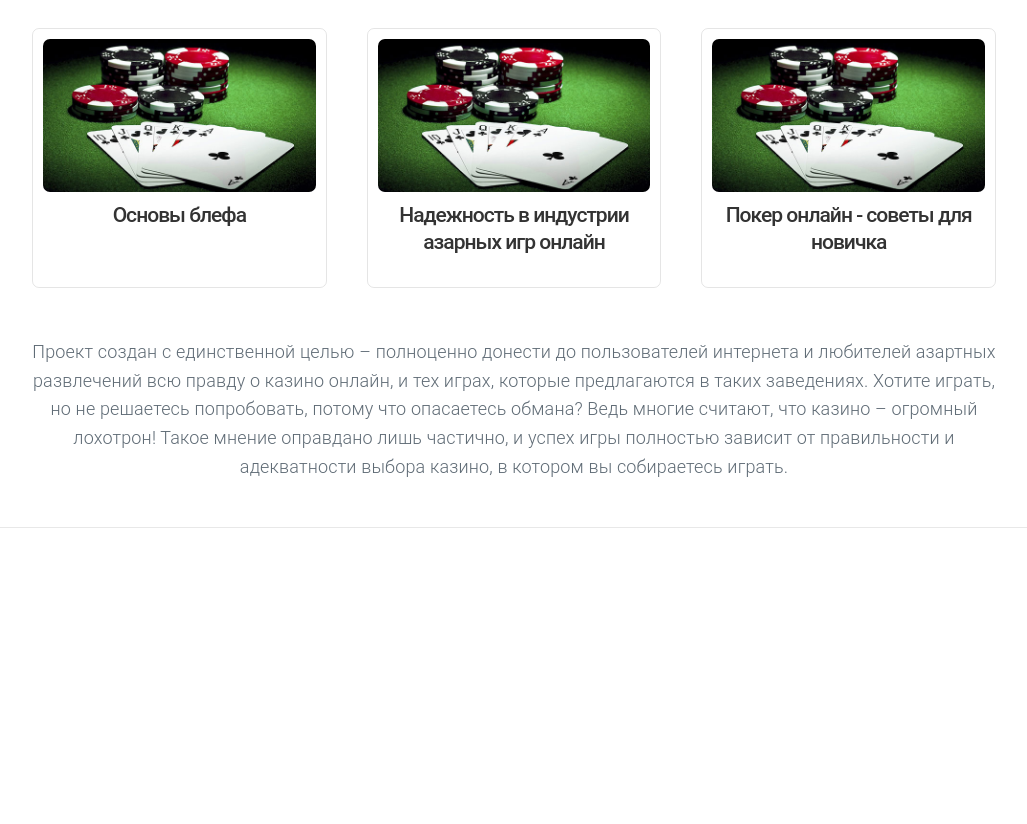
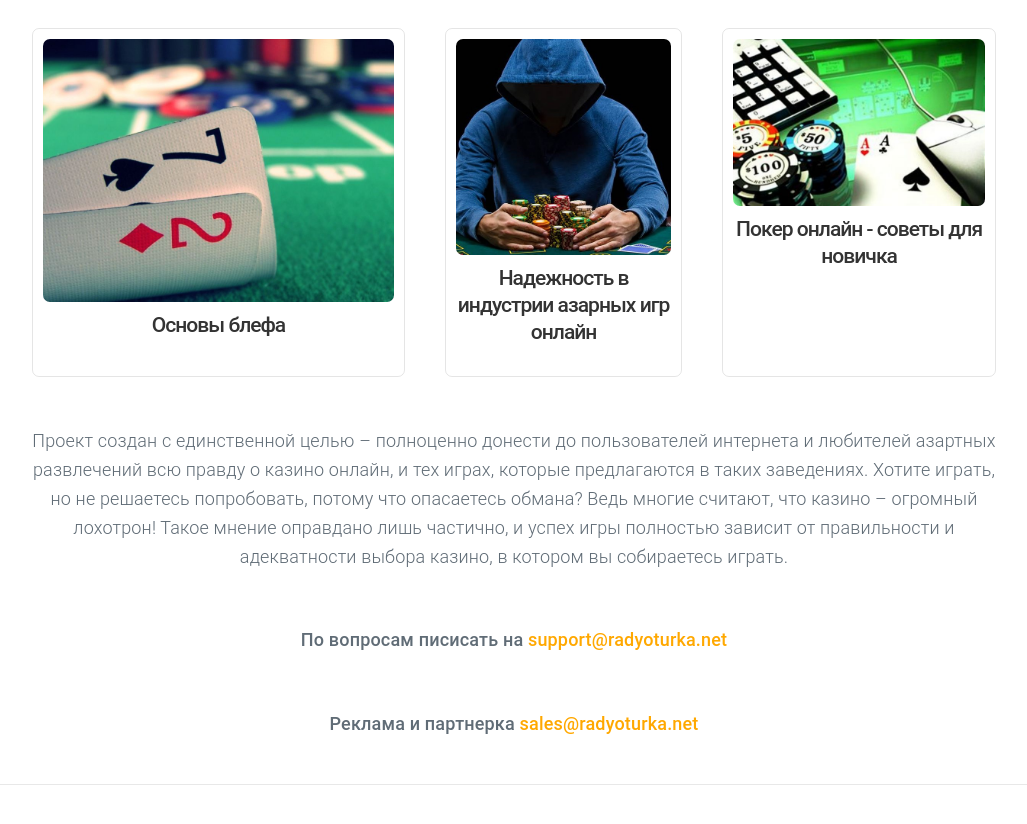
Before and after one commit to alisaklumakova/alisaklumakova.github.io, a Jekyll site: the page built from index.html, in a window 1280 px wide and 900 px high, scrolled down 801 px. Shown: the top 824 px of the window, without its empty margins (126-1153 px from the left). Built offline with Jekyll 4.4.1, drawn with Linux system fonts in a browser that asks for light colours; nearby versions of some CDN libraries; before the commit the page ends 1444 px from its top, so only the background shows below that.

Commit message:
Update default.html

```diff
--- a/_layouts/default.html
+++ b/_layouts/default.html
@@ -16,11 +16,13 @@
 <div id="fetured" class="fetured">
 
   <div class="row">
-    <div class="post-1"><a href="http://www.radyoturka.net/2019/02/18/osnivu-blefa/"><img src="/imag/blef.jpg"><h3 class="tit-p">Основы блефа</h3></a></div>
-      <div class="post-1"><a href="http://www.radyoturka.net/2019/02/27/industy-azartnih-igr/"><img src="/imag/blef.jpg"><h3 class="tit-p">Надежность в индустрии азарных игр онлайн</h3></a></div>
-        <div class="post-1"><a href="http://www.radyoturka.net/2019/02/16/online-poker/"><img src="/imag/blef.jpg"><h3 class="tit-p">Покер онлайн - советы для новичка</h3></a></div>
+    <div class="post-1"><a href="http://www.radyoturka.net/2019/02/18/osnivu-blefa/"><img src="/imag/bleff.jpg"><h3 class="tit-p">Основы блефа</h3></a></div>
+      <div class="post-1"><a href="http://www.radyoturka.net/2019/02/27/industy-azartnih-igr/"><img src="/imag/ikl.jpg"><h3 class="tit-p">Надежность в индустрии азарных игр онлайн</h3></a></div>
+        <div class="post-1"><a href="http://www.radyoturka.net/2019/02/16/online-poker/"><img src="/imag/pokeronline.jpg"><h3 class="tit-p">Покер онлайн - советы для новичка</h3></a></div>
   </div>
   <p style="padding-top: 30px; font-size: 18px;">Проект создан с единственной целью – полноценно донести до пользователей интернета и любителей азартных развлечений всю правду о казино онлайн, и тех играх, которые предлагаются в таких заведениях. Хотите играть, но не решаетесь попробовать, потому что опасаетесь обмана? Ведь многие считают, что казино – огромный лохотрон!  Такое мнение оправдано лишь частично, и успех игры полностью зависит от правильности и адекватности выбора казино, в котором вы собираетесь играть.</p>
+  <p style="padding-top: 30px; font-size: 18px; font-weight: 500;">По вопросам писисать на <span style="color:#ffa800; font-size: 18px; font-weight: 500;">support@radyoturka.net</span></p>
+  <p style="padding-top: 30px; font-size: 18px; font-weight: 500;">Реклама и партнерка <span style="color:#ffa800; font-size: 18px; font-weight: 500;">sales@radyoturka.net</span></p>
 </div>
 
 
```
